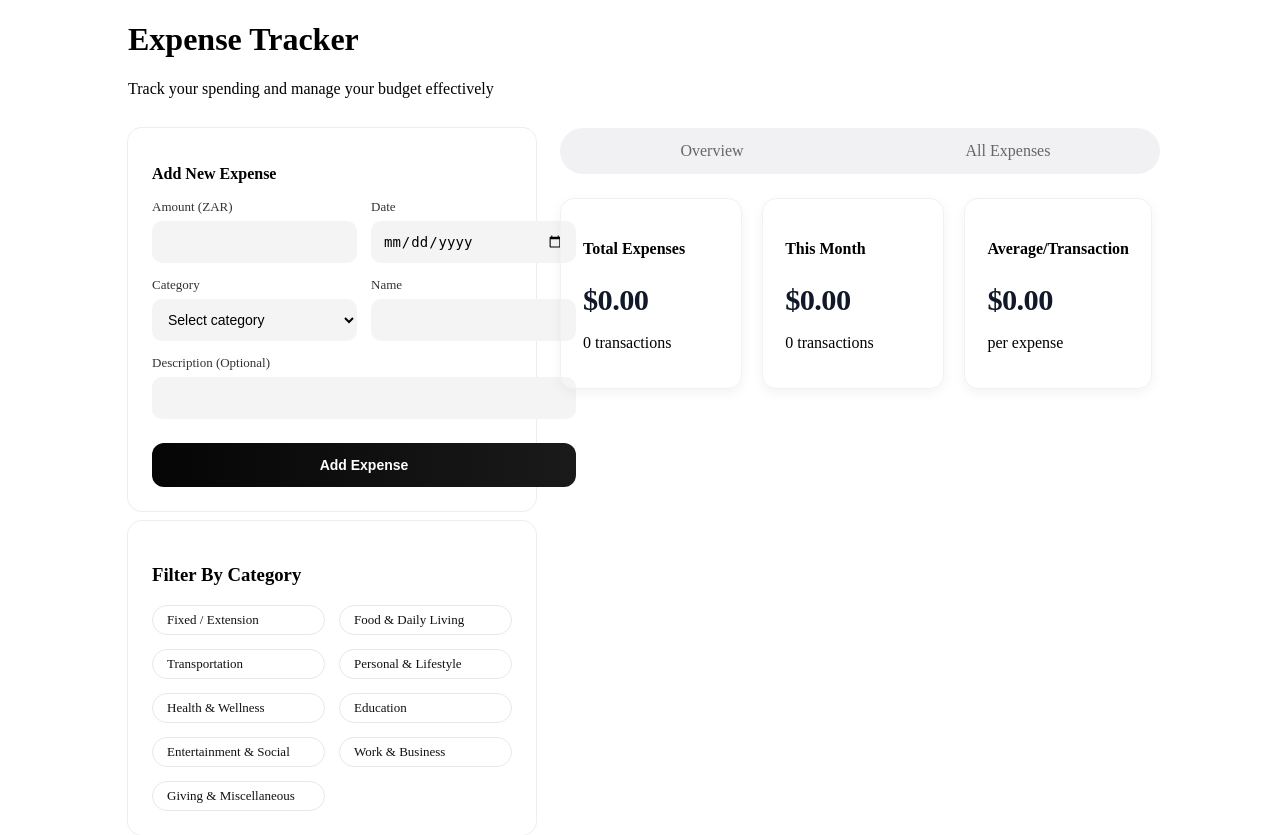
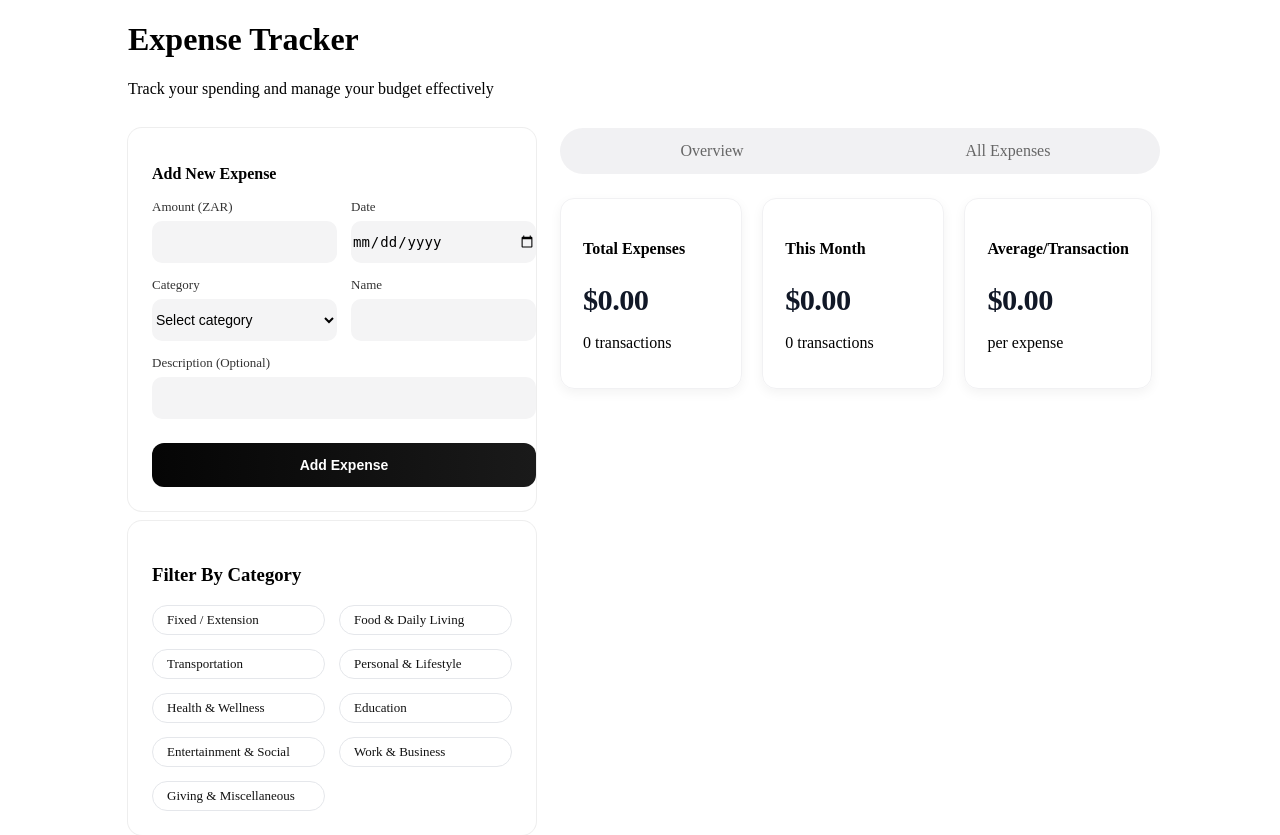
Before and after one commit to remonejacobs/Expense-Tracker, a Django app: template templates/overview.html in a window 1280 px wide. Run offline with Django 5.2, Linux system fonts and the light colour scheme; the template is opened without the code that fills it, so the values that code supplies are empty.

Commit message:
remone-fixed the padding issue

```diff
--- a/static/css/styles.css
+++ b/static/css/styles.css
@@ -68,12 +68,13 @@ main {
 input,
 select {
     height: 42px;
-  padding: 0 12px;
+    /*padding: 0 5px;*/
     border-radius: 10px;
     border: none;
     background: #f4f4f5;
     font-size: 14px;
     outline: none;
+    box-sizing: border-box;
 }
 
 input:focus,
--- a/templates/base.html
+++ b/templates/base.html
@@ -27,6 +27,11 @@
             <div class="right-side">
                 <div class="overview">
 {#                    {% include 'overview.html' %}#}
+
+                    <div class="view-switch">
+                        <a href="{% url 'home' %}" class="view">Overview</a>
+                        <a href="{% url 'expenses' %}" class="view">All Expenses</a>
+                    </div>
                     {% block overview %}
 
                     {% endblock overview %}
--- a/templates/overview.html
+++ b/templates/overview.html
@@ -1,11 +1,6 @@
 {% extends 'base.html' %}
 
 {% block overview %}
-
-    <div class="view-switch">
-        <a href="{% url 'home' %}" class="view">Overview</a>
-        <a href="" class="view">All Expenses</a>
-    </div>
 
     <div class="stats">
         <div class="stats-card">
```
Lines whose indentation alone changed are shown as unchanged.
